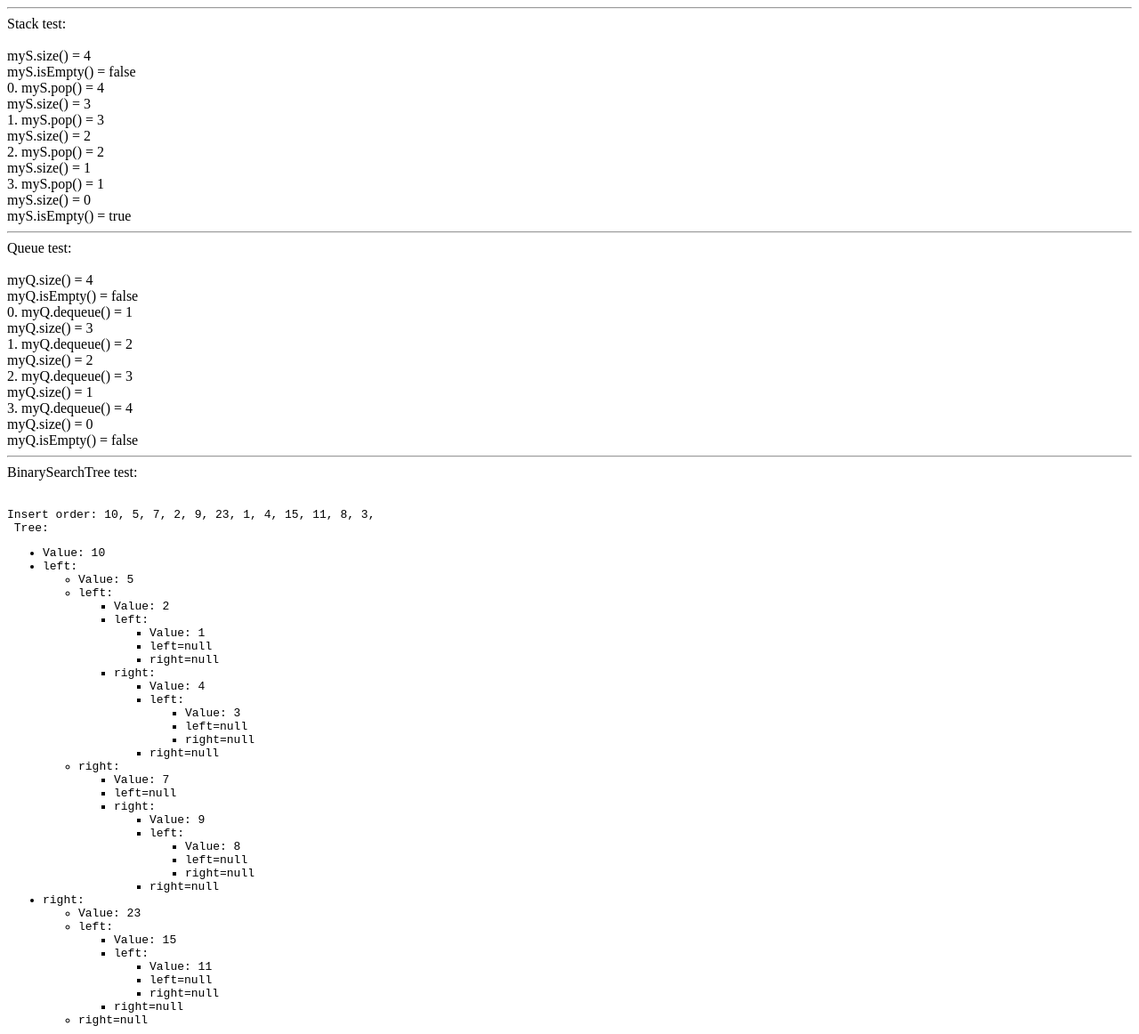
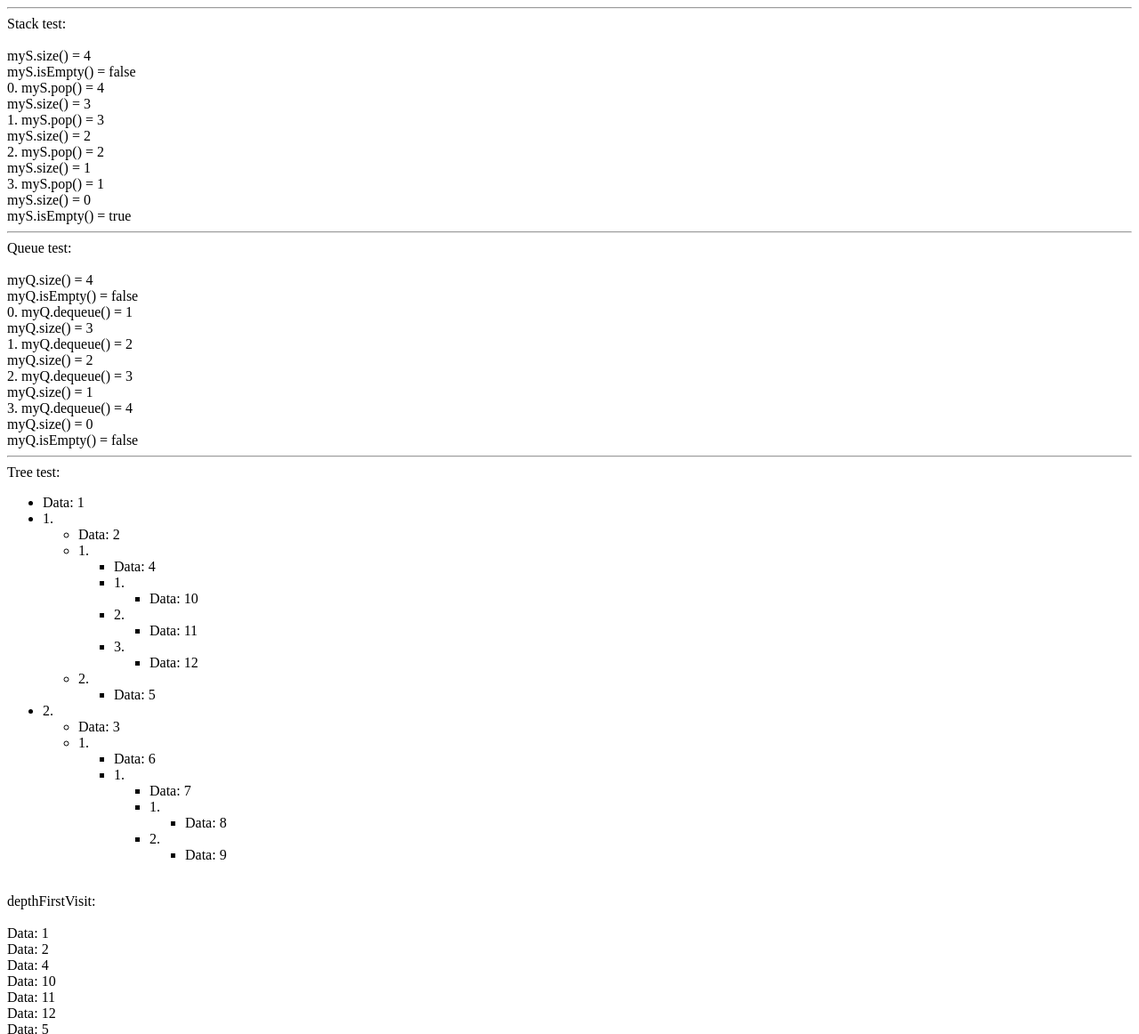
Before and after one commit to pswar/javascript, a plain HTML site: page datastructures/index.html in a window 1280 px wide. Shown: the top 1162 px of the page at 89% size. Drawn offline with Linux system fonts and the light colour scheme.

Commit message:
Additional test examples

```diff
--- a/datastructures/Queue.js
+++ b/datastructures/Queue.js
@@ -5,7 +5,7 @@
  * Simple implementation of commonly used data structures in JavaScript. Not meant to be robust but for starters use.
  */
 
- function Queue(val) {
+ function Queue() {
 	var first = null, last = null, count = 0;
 
 	this.enqueue = function (val) {
@@ -19,6 +19,7 @@
 		}
 
 		count++;
+		//return newNode;
 	}
 
 	this.dequeue = function () { //returns val
--- a/datastructures/Tree.js
+++ b/datastructures/Tree.js
@@ -6,17 +6,29 @@
 
  //Work in progress
 function TreeNode(val, parent) {
-	var data = val;
-
+	this.data = val;
 	this.parent = parent || null;
 	this.children = [];
+
+	this.addChild = function (child) {
+		child.parent = this;
+		this.children[this.children.length] = child;
+	}
+
+	this.toHTMLString = function () {
+		var h = '<ul>';
+		h += '<li>Data: ' + this.data + '</li>';
+		for (var i=0; i<this.children.length; i++) {
+			h += '<li>' + (i+1) + ". " + this.children[i].toHTMLString() + '</li>';
+		}
+		h += '</ul>';
+		return h;
+	}
 }
 
-
+/*
 function Tree(rootData) {
 	var root = new TreeNode(rootData, null);
 
-	this.addChild = function (val) {
-		root.children[root.children+1] = new TreeNode(val, this);
-	}
-}
+
+} */
--- a/datastructures/index.html
+++ b/datastructures/index.html
@@ -40,6 +40,59 @@
 			document.writeln("<br>myQ.isEmpty() = " + myQ.isEmpty());
 
 
+			document.writeln("<hr>Tree test: <br>");
+
+			var r = new TreeNode(1);
+			var r1 = new TreeNode(2);
+			r.addChild(r1);
+			var r2 = new TreeNode(3);
+			r.addChild(r2);
+			var r3 = new TreeNode(4);
+			r3.addChild(new TreeNode(10));
+			r3.addChild(new TreeNode(11));
+			r3.addChild(new TreeNode(12));
+			r1.addChild(r3);
+			var r4 = new TreeNode(5);
+			r1.addChild(r4);
+			var r5 = new TreeNode(6);
+			r2.addChild(r5);
+			var r6 = new TreeNode(7);
+			r5.addChild(r6);
+			var r7 = new TreeNode(8);
+			r6.addChild(r7);
+			var r8 = new TreeNode(9);
+			r6.addChild(r8);
+
+			document.writeln(r.toHTMLString());
+
+			function depthFirstVisit(node) {
+				document.writeln('<br>Data: ' + node.data);
+				for (var i=0; i<node.children.length; i++) {
+					depthFirstVisit(node.children[i]);
+				}
+			}
+			document.writeln("<br>depthFirstVisit: <br>");
+			depthFirstVisit(r);
+
+			function breadthFirstVisit(node) {
+
+				var q = [];
+				q.push(node);
+
+				while (q.length > 0) {
+					var n = q[0];
+					document.writeln('<br>Data: ' + n.data);
+					n.visited = true;
+					q.splice(0, 1);
+					for (var i=0; i<n.children.length; i++) {
+						q.push(n.children[i]);
+					}
+				}
+			}
+
+			document.writeln('<br>breadthFirstVisit: <br>');
+			breadthFirstVisit(r);
+
 			document.writeln("<hr>BinarySearchTree test: <br>");
 			var myBTree = new BinarySearchTree();
 			myBTree.insert(10);
```
